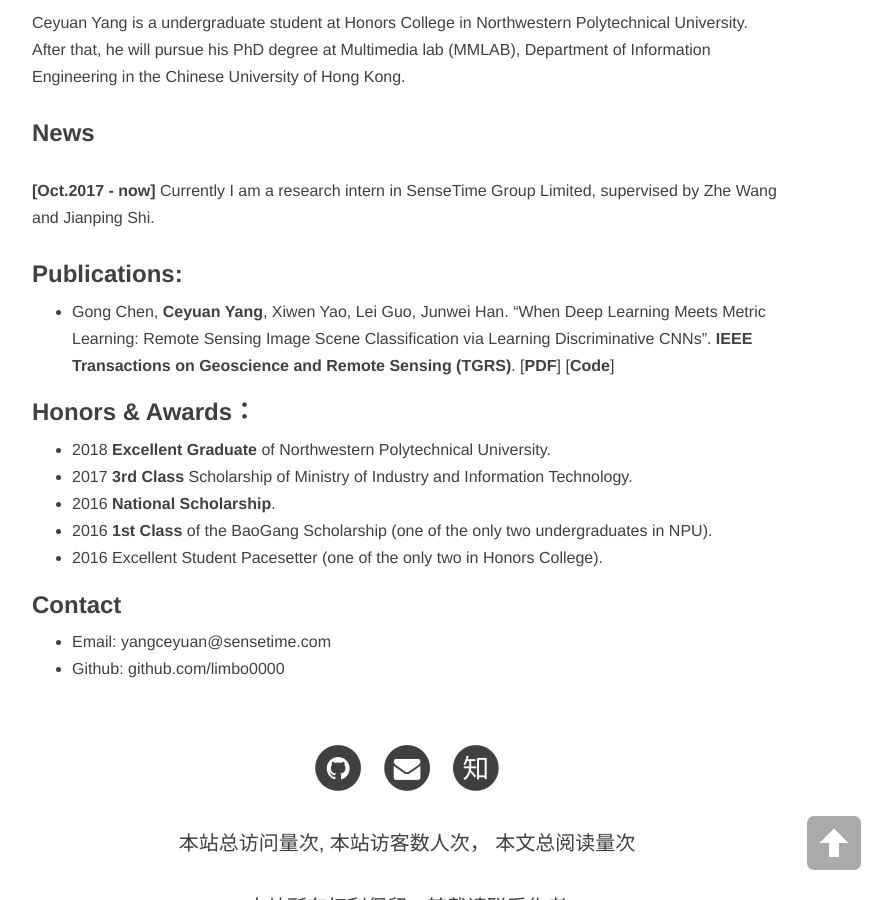
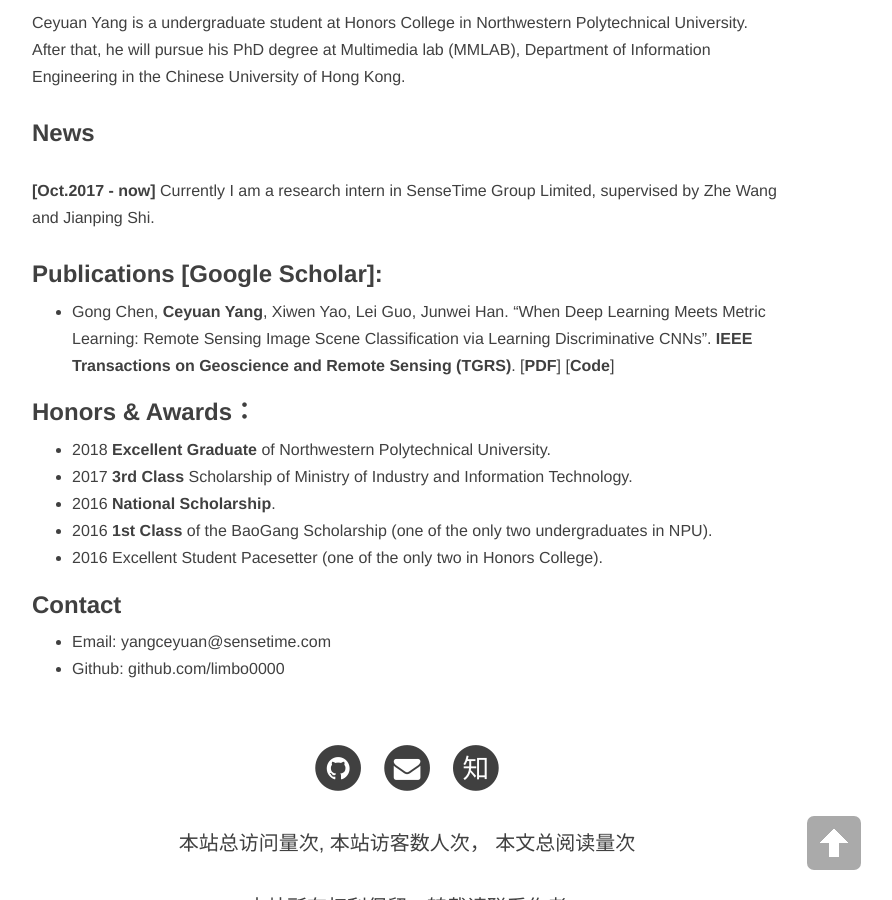
Before and after one commit to trchen12/trchen12.github.io, a Jekyll site: the page built from about.md, in a window 1280 px wide and 900 px high, scrolled down 568 px. Shown: the whole window, without its empty margins (233-1125 px from the left). Built offline with Jekyll 4.4.1, drawn with Linux system fonts in a browser that asks for light colours; nearby versions of some CDN libraries; comment, search, counter and statistics services are not loaded.

Commit message:
Update about.md

```diff
--- a/about.md
+++ b/about.md
@@ -12,7 +12,7 @@
 ### News
 **[Oct.2017 - now]** Currently I am a research intern in [SenseTime Group Limited](https://www.sensetime.com/), supervised by [Zhe Wang](http://www.ee.cuhk.edu.hk/~zwang/) and [Jianping Shi](http://shijianping.me/).
 
-### Publications:
+### Publications [[Google Scholar](https://scholar.google.com.hk/citations?hl=zh-TW&user=Rfj4jWoAAAAJ&view_op=list_works&gmla=AJsN-F4cbwn2BxbxEqAVrZvFbYCb9xhemNwPSdbWoRBLR7uixoeKEpAGSVr9WfByTZ84Y4mdu8ZqXtAoTAHOISA4uYnrPMlkBro6o75XfFo_DpPBZ0xxNts)]:
 - Gong Chen, **Ceyuan Yang**, Xiwen Yao, Lei Guo, Junwei Han. "When Deep Learning Meets Metric Learning: Remote Sensing Image Scene Classification via Learning Discriminative CNNs". **IEEE Transactions on Geoscience and Remote Sensing (TGRS)**. [[**PDF**](http://ieeexplore.ieee.org/document/8252784/)] [[**Code**](https://github.com/limbo0000/PairLoss)]
 
 ### Honors & Awards：
```
